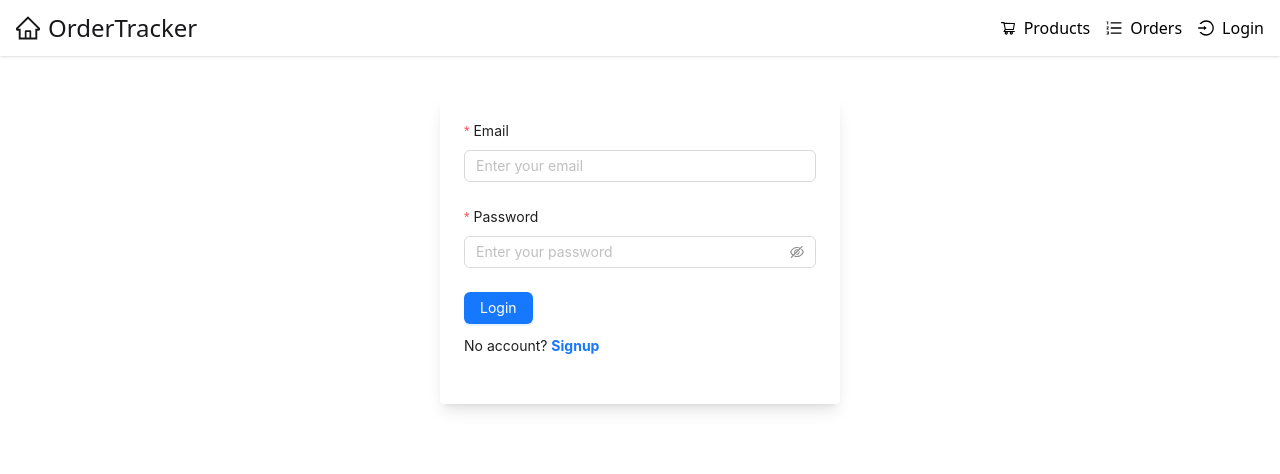
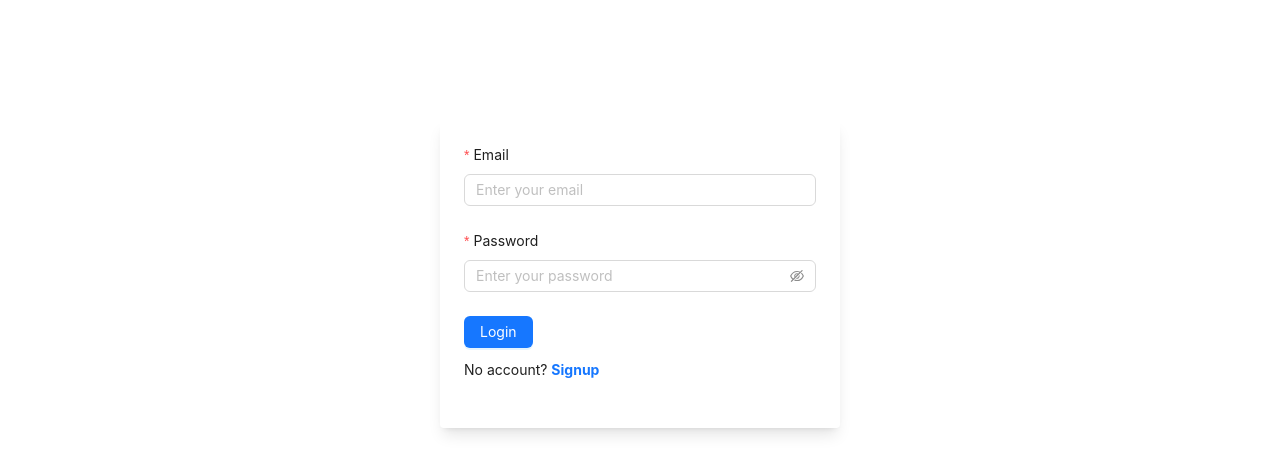
Before and after one commit to ruthasoll/order_management, a React (Vite) app in the folder client/: page /login in a window 1280 px wide. Shown: the top 474 px of the page. Built offline with nearby package versions, Linux system fonts and the light colour scheme.

Commit message:
navbar excluded from signup and login page

```diff
--- a/client/src/main.jsx
+++ b/client/src/main.jsx
@@ -8,7 +8,6 @@ import Login from "./pages/auth/Login.jsx";
 import Products from "./pages/products/Products.jsx";
 import Orders from "./pages/orders/Orders.jsx";
 import "@ant-design/v5-patch-for-react-19";
-
 import { Routes, Route } from "react-router";
 import AuthLayout from "./pages/auth/AuthLayout.jsx";
 
@@ -19,14 +18,16 @@ createRoot(document.getElementById("root")).render(
         <Route element={<App />}>
           <Route index element={<Products />} />
           <Route path="products" element={<Products />} />
-
+          <Route path="orders" element={<Orders />} />
+          </Route>
           <Route element={<AuthLayout />}>
             <Route path="login" element={<Login />} />
             <Route path="signup" element={<Signup />} />
-            <Route path="orders" element={<Orders />} />
+
           </Route>
-        </Route>
+
       </Routes>
+
     </BrowserRouter>
   </StrictMode>
 );
--- a/client/src/pages/auth/Login.jsx
+++ b/client/src/pages/auth/Login.jsx
@@ -54,7 +54,7 @@ const Login = () => {
     }
   };
   return (
-    <div className="min-w-full flex p-6 items-center justify-center">
+    <div className="min-w-full flex py-30 items-center justify-center">
       <div className="shadow-lg rounded-sm p-6 max-w-[400px] w-[90%]">
         <AuthForm
           btnTitle={loading ? <Spin size="small" /> : "Login"}
```
Also changed, not shown: client/src/components/Navbar.jsx (line endings or trailing spaces).
